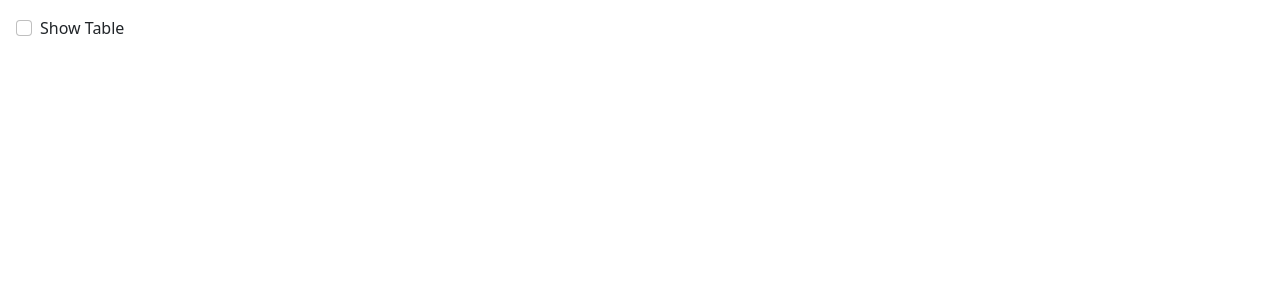
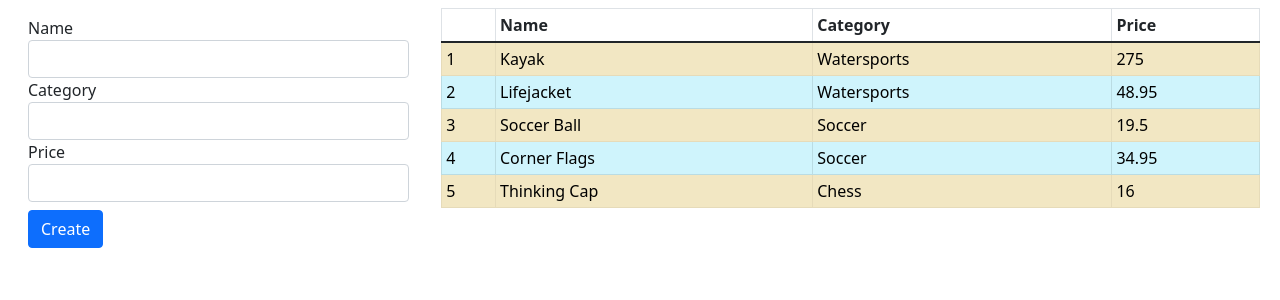
Before and after one commit to rafaelhfreitas/angular_underhood, an Angular app: page / in a window 1280 px wide. Shown: the top 300 px of the page. Built offline with nearby package versions, Linux system fonts and the light colour scheme.

Commit message:
dealing with property-level data changes

```diff
--- a/src/app/iterator.directive.ts
+++ b/src/app/iterator.directive.ts
@@ -14,12 +14,19 @@ export class PaIteratorDirective {
     dataSource: any;
 
     ngOnInit() {
+        this.updateContent();
+    }
+    ngDoCheck() {
+        console.log("ngDoCheck Called");
+        this.updateContent();
+    }
+    private updateContent() {
         this.container.clear();
         for (let i = 0; i < this.dataSource.length; i++) {
             this.container.createEmbeddedView(this.template,
-                new PaIteratorContext(this.dataSource[i], i, this.dataSource.length));
+                new PaIteratorContext(this.dataSource[i],
+                    i, this.dataSource.length));
         }
-
     }
 }
 
@@ -34,5 +41,10 @@ class PaIteratorContext {
         this.even = !this.odd;
         this.first = index == 0;
         this.last = index == total - 1;
+
+        // setInterval(() => {
+        //     this.odd = !this.odd; this.even = !this.even;
+        //     this.$implicit.price++;
+        // }, 2000);
     }
 }
--- a/src/app/template.html
+++ b/src/app/template.html
@@ -1,11 +1,24 @@
-<div class="p-2">
-
-    <div class="form-check m-2">
-        <input type="checkbox" class="form-check-input" [(ngModel)]="showTable" />
-        <label class="form-check-label">Show Table</label>
+<div class="container-fluid">
+    <div class="row p-2">
+        <div class="col-4">
+            <form class="m-2" (ngSubmit)="submitForm()">
+                <div class="form-group">
+                    <label>Name</label>
+                    <input class="form-control" name="name" [(ngModel)]="newProduct.name" />
                 </div>
-
-    <table *paIf="showTable" class="table table-sm table-bordered table-striped">
+                <div class="form-group">
+                    <label>Category</label>
+                    <input class="form-control" name="category" [(ngModel)]="newProduct.category" />
+                </div>
+                <div class="form-group">
+                    <label>Price</label>
+                    <input class="form-control" name="price" [(ngModel)]="newProduct.price" />
+                </div>
+                <button class="btn btn-primary mt-2" type="submit">Create</button>
+            </form>
+        </div>
+        <div class="col">
+            <table class="table table-sm table-bordered table-striped">
                 <thead>
                     <tr>
                         <th></th>
@@ -15,8 +28,8 @@
                     </tr>
                 </thead>
                 <tbody>
-            <tr *paFor="let item of getProducts(); let i = index; let odd = odd;
-                let even = even" [class.table-info]="odd" [class.table-warning]="even">
+                    <tr *paFor="let item of getProducts(); let i = index;
+                        let odd = odd; let even = even" [class.table-info]="odd" [class.table-warning]="even">
                         <td>{{i + 1}}</td>
                         <td>{{item.name}}</td>
                         <td>{{item.category}}</td>
@@ -25,3 +38,5 @@
                 </tbody>
             </table>
         </div>
+    </div>
+</div>
```
Lines whose indentation alone changed are shown as unchanged.
